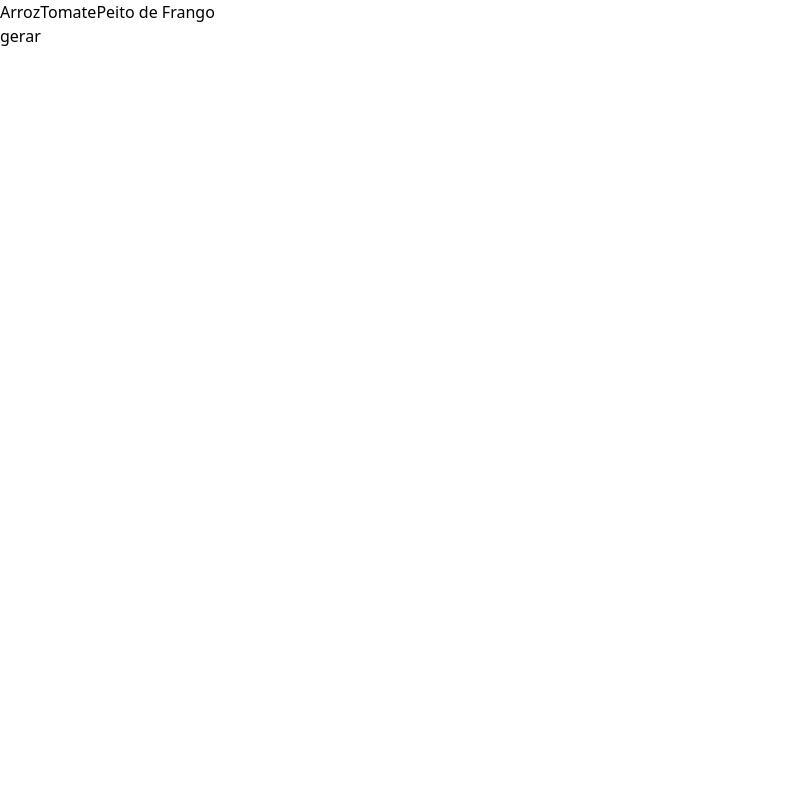
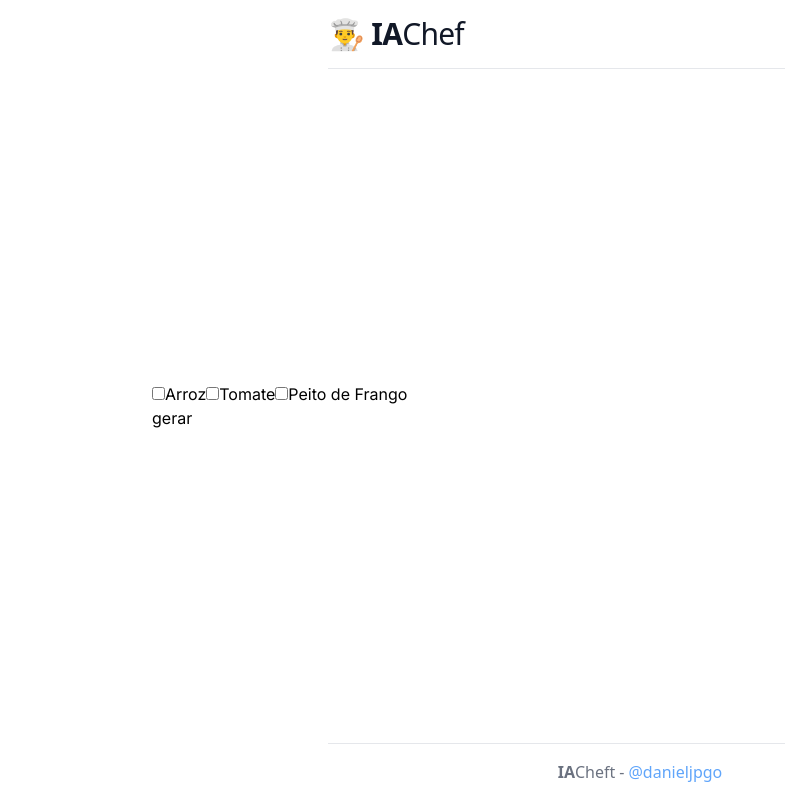
Before and after one commit to danieljpgo/iachef, a Next.js app: page / in a window 1280 px wide. Shown: the whole page, without its empty margins (0-785 px from the left). Built offline with nearby package versions, Linux system fonts and the light colour scheme.

Commit message:
feat: page layout

```diff
--- a/src/components/Heading.tsx
+++ b/src/components/Heading.tsx
@@ -1,3 +1,5 @@
+import { cn } from "~/lib/tailwindcss";
+
 const tags = {
   h1: "h1",
   h2: "h2",
@@ -72,12 +74,12 @@ export function Heading(props: HeadingProps) {
 
   return (
     <Tag
-      className={`
-        ${size ? sizes[size] : defaultSize[tag]}
-        ${weights[weight]}
-        ${colors[color]}
-        ${trackings[tracking]}
-      `}
+      className={cn(
+        size ? sizes[size] : defaultSize[tag],
+        weights[weight],
+        colors[color],
+        trackings[tracking],
+      )}
     >
       {children}
     </Tag>
--- a/src/components/Text.tsx
+++ b/src/components/Text.tsx
@@ -1,3 +1,5 @@
+import { cn } from "~/lib/tailwindcss";
+
 const styles = {
   italic: "italic",
   "not-italic": "not-italic",
@@ -68,12 +70,12 @@ export function Text(props: TextProps) {
 
   return (
     <Tag
-      className={`
-        ${sizes[size]}
-        ${colors[color]}
-        ${weight ? weights[weight] : ""}
-        ${style ? styles[style] : ""}
-      `}
+      className={cn(
+        sizes[size],
+        colors[color],
+        weight ? weights[weight] : "",
+        style ? styles[style] : "",
+      )}
     >
       {children}
     </Tag>
--- a/src/pages/_app.tsx
+++ b/src/pages/_app.tsx
@@ -1,6 +1,56 @@
 import "~/styles/globals.css";
 import type { AppProps } from "next/app";
+import { Inter } from "next/font/google";
+import { cn } from "~/lib/tailwindcss";
+import { Heading, Text } from "~/components";
 
-export default function App({ Component, pageProps }: AppProps) {
-  return <Component {...pageProps} />;
+const inter = Inter({ subsets: ["latin"] });
+
+export default function App(props: AppProps) {
+  const { Component, pageProps } = props;
+
+  return (
+    <>
+      <header className="mx-auto w-full max-w-2xl px-6">
+        <div className="flex border-b py-4">
+          <Heading as="h1" size="3xl" tracking="tight" color="blackout">
+            👨‍🍳&nbsp;
+          </Heading>
+          <Heading
+            as="h1"
+            size="3xl"
+            color="blackout"
+            weight="semibold"
+            tracking="tight"
+          >
+            IA
+          </Heading>
+          <Heading as="h1" size="3xl" tracking="tight" color="blackout">
+            Chef
+          </Heading>
+        </div>
+      </header>
+      <main className={cn(inter.className, "mx-auto w-full max-w-5xl px-6")}>
+        <Component {...pageProps} />
+      </main>
+      <footer className="mx-auto w-full max-w-2xl px-6">
+        <div className="flex justify-center gap-1 border-t py-4">
+          <Text size="base" color="light">
+            <b>IA</b>Cheft
+          </Text>
+          <Text size="base" color="light">
+            -
+          </Text>
+          <a
+            href="https://twitter.com/danieljpgo"
+            target="_blank"
+            rel="noreferrer"
+            className="text-blue-400 hover:underline"
+          >
+            @danieljpgo
+          </a>
+        </div>
+      </footer>
+    </>
+  );
 }
--- a/src/pages/_document.tsx
+++ b/src/pages/_document.tsx
@@ -1,13 +1,14 @@
-import { Html, Head, Main, NextScript } from 'next/document'
+import { Html, Head, Main, NextScript } from "next/document";
 
 export default function Document() {
   return (
-    <Html lang="en">
+    <Html lang="en" className="h-full antialiased">
       <Head />
-      <body>
+      {/* [&>div]:place-content-center */}
+      <body className="h-full [&>div]:grid [&>div]:content-between [&>div]:gap-4">
         <Main />
         <NextScript />
       </body>
     </Html>
-  )
+  );
 }
--- a/src/styles/globals.css
+++ b/src/styles/globals.css
@@ -6,10 +6,6 @@ body {
   -webkit-tap-highlight-color: transparent;
 }
 
-input[type="checkbox"] {
-  -webkit-appearance: none;
-}
-
 #__next {
   @apply h-full;
 }
```
